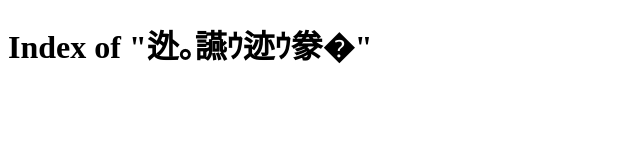
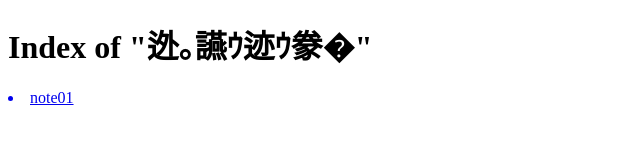
Before and after one commit to 137323693/Index, a plain HTML site: page index.html in a window 1280 px wide. Shown: the full height of the page, 0-640 px from the left. Drawn offline with Linux system fonts and the light colour scheme.

Commit message:
貎ｮ謨ｴ繖ｰ

```diff
--- a/index.html
+++ b/index.html
@@ -7,5 +7,6 @@
 	</head>
 	<body>
 		<h1>Index of "迯｡讌ｳ迹ｳ豢�"</h1>
+		<a href="note01"><li>note01</li></a>
 	</body>
 </html>
```
Also changed, not shown: 1 other file.
